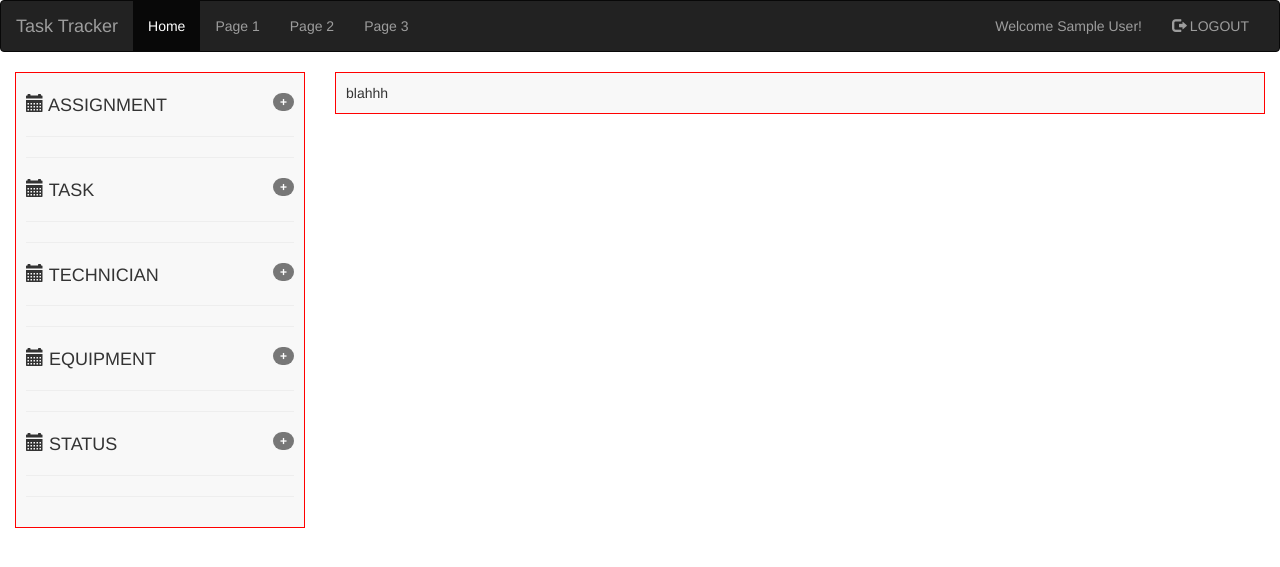
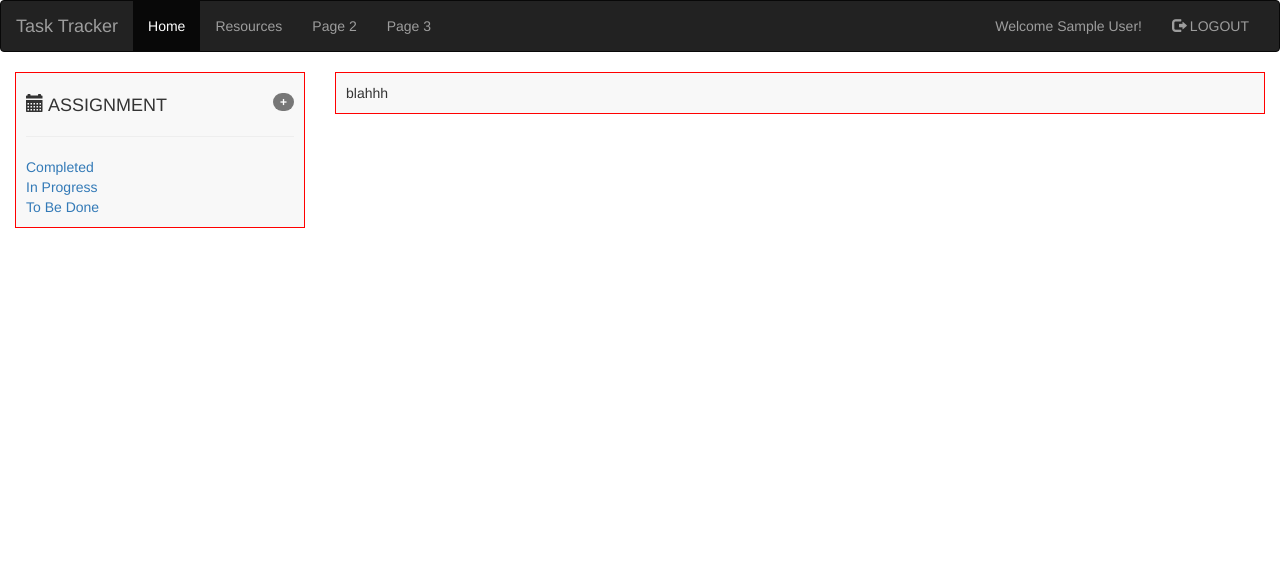
Before and after one commit to jennLam/task-assign, a Flask app: page / in a window 1280 px wide. Shown: the top 567 px of the page. Run offline with Flask 2, Linux system fonts and the light colour scheme; the visitor is signed in with stand-in values (Sample User, id 1); data comes from the database, SQL or seed files in the repository; data that the repository does not hold is empty; some libraries are stand-ins or nearby versions.

Commit message:
Added resources page.

```diff
--- a/server.py
+++ b/server.py
@@ -99,6 +99,14 @@ def process_login():
     return redirect(request.referrer)
 
 
+@app.route("/resources")
+@login_required
+def manage_resources():
+    """Show resources page."""
+
+    return render_template("resources.html")
+
+
 @app.route("/show-assign-form")
 @login_required
 def show_assign_form():
@@ -123,7 +131,7 @@ def add_assign():
         task_ob = Task.query.get(task)
         equip_ob = Equipment.query.get(equip)
 
-        name = task_ob.name + " - " + equip_ob.name
+        name = task_ob.name + " (" + equip_ob.name + ")"
         tbd_stat = AssignStatus.query.filter_by(name="To Be Done").first()
 
         new_assign = Assignment(user_id=g.user_id, assignstat_id=tbd_stat.assignstat_id,
@@ -133,14 +141,12 @@ def add_assign():
 
         new_assigntask = AssignmentTask(task_id=task, assignment_id=new_assign.assignment_id)
 
-        add_to_database(new_assigntask)
-
         new_assigntech = AssignmentTechnician(tech_id=tech, assignment_id=new_assign.assignment_id)
-
-        add_to_database(new_assigntech)
 
         new_assignequip = AssignmentEquipment(equip_id=equip, assignment_id=new_assign.assignment_id)
 
+        add_to_database(new_assigntask)
+        add_to_database(new_assigntech)
         add_to_database(new_assignequip)
 
         flash("Assignment successfully created.", "success")
--- a/templates/base.html
+++ b/templates/base.html
@@ -29,7 +29,7 @@
         <div class="collapse navbar-collapse" id="myNavbar">
           <ul class="nav navbar-nav">
             <li class="active"><a href="/">Home</a></li>
-            <li><a href="#">Page 1</a></li>
+            <li><a href="/resources">Resources</a></li>
             <li><a href="#">Page 2</a></li>
             <li><a href="#">Page 3</a></li>
 
@@ -68,55 +68,11 @@
         </h4>
         <hr>
 
-        {% for assign in g.current_user.assignments %}
-          {{ assign.name }}<br/>
-        {% endfor %}
+        <a href="#">Completed</a><br/>
+        <a href="#">In Progress</a><br/>
+        <a href="#">To Be Done</a>
 
-        <hr>
 
-        <h4 class="header"><span class="glyphicon glyphicon-calendar"></span> TASK
-          <a href="/show-task-form" class="badge pull-right">+</a>
-        </h4>
-        <hr>
-
-        {% for task in g.current_user.tasks %}
-          {{ task.name }}<br/>
-        {% endfor %}
-
-        <hr>
-
-        <h4 class="header"><span class="glyphicon glyphicon-calendar"></span> TECHNICIAN
-          <a href="/show-tech-form" class="badge pull-right">+</a>
-        </h4>
-        <hr>
-
-        {% for tech in g.current_user.technicians %}
-          {{ tech.name }}</br>
-        {% endfor %}
-
-        <hr>
-
-        <h4 class="header"><span class="glyphicon glyphicon-calendar"></span> EQUIPMENT
-          <a href="/show-equip-form" class="badge pull-right">+</a>
-        </h4>
-        <hr>
-
-        {% for equip in g.current_user.equipments %}
-          {{ equip.name }}<br/>
-        {% endfor %}
-
-        <hr>
-
-        <h4 class="header"><span class="glyphicon glyphicon-calendar"></span> STATUS
-          <a href="/show-status-form" class="badge pull-right">+</a>
-        </h4>
-        <hr>
-
-        {% for status in g.current_user.statuses %}
-          {{ status.name }}<br/>
-        {% endfor %}
-
-        <hr>
 
       </div>
     </div>
```
Also changed, not shown: templates/resources.html (added, +55 -0 lines).
